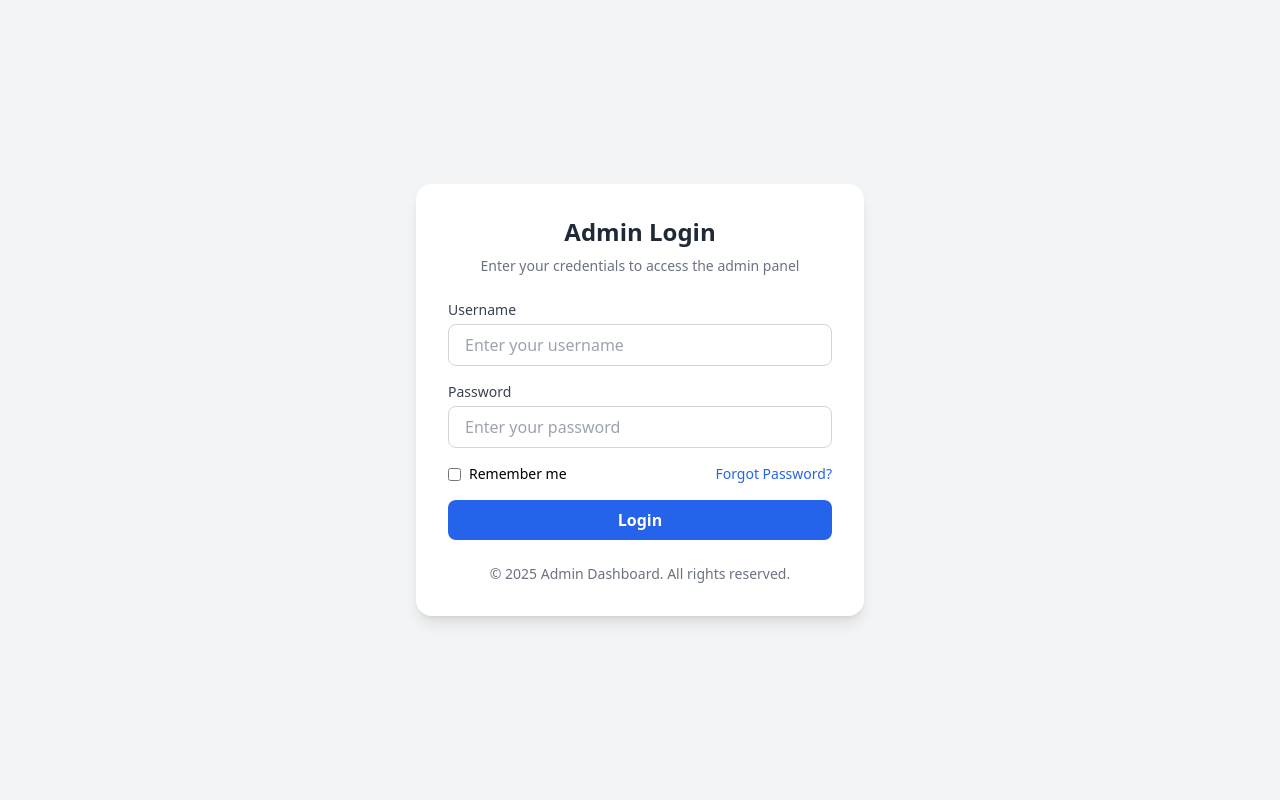
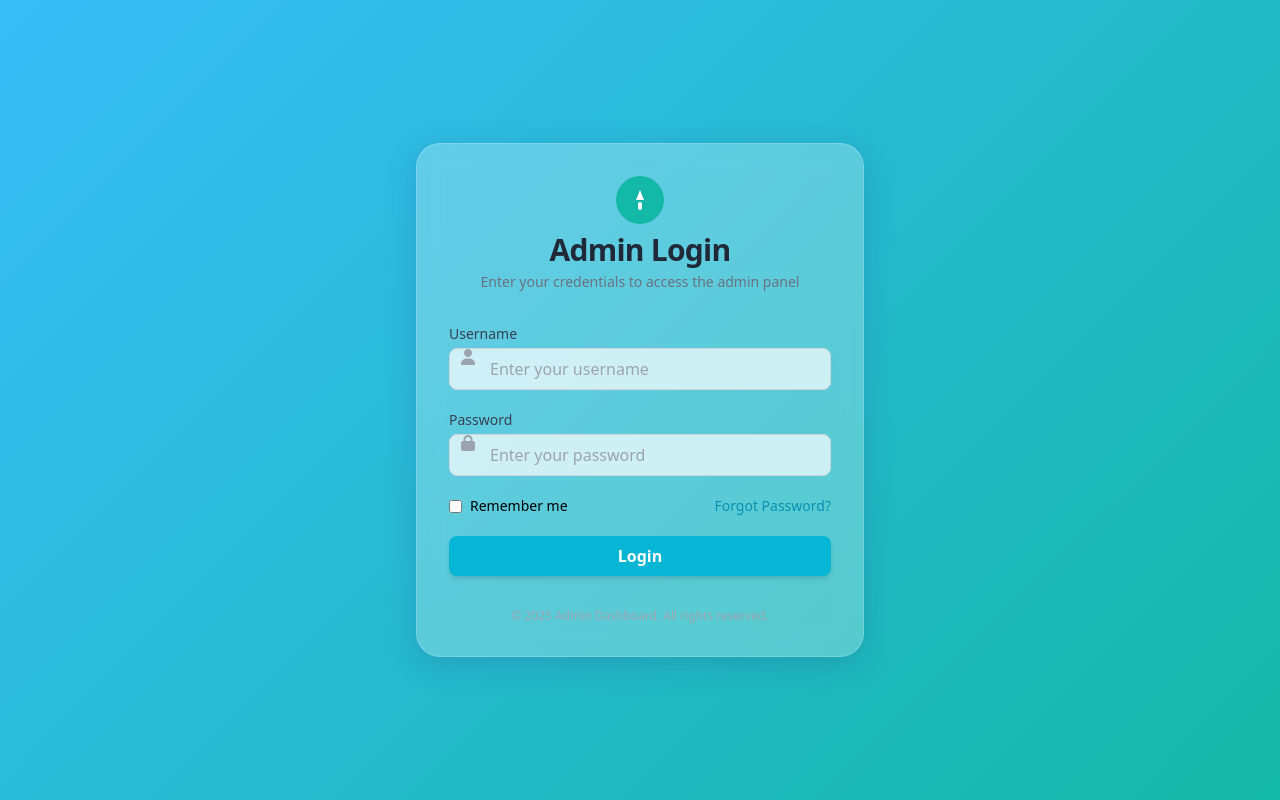
Before and after one commit to Akshavahora/Blissful-Beauty, a PHP site: page /admin_login.php in a window 1280 px wide. Run offline with PHP 8.4, Linux system fonts and the light colour scheme; some libraries are stand-ins or nearby versions.

Commit message:
made admin login attractive

```diff
--- a/admin/components/admin_login.php
+++ b/admin/components/admin_login.php
@@ -1,50 +1,94 @@
 <!DOCTYPE html>
 <html lang="en">
+
 <head>
+    <meta charset="UTF-8">
+    <meta name="viewport" content="width=device-width, initial-scale=1.0">
+    <title>Admin Login</title>
     <script src="https://cdn.tailwindcss.com"></script>
-    <title>Admin Login</title>
+    <link rel="stylesheet" href="https://cdnjs.cloudflare.com/ajax/libs/font-awesome/6.4.2/css/all.min.css">
+    <style>
+        body {
+            min-height: 100vh;
+            background: linear-gradient(135deg, #38bdf8 0%, #14b8a6 100%);
+        }
+
+        .glass {
+            background: rgba(255, 255, 255, 0.25);
+            box-shadow: 0 8px 32px 0 rgba(31, 38, 135, 0.18);
+            backdrop-filter: blur(12px);
+            -webkit-backdrop-filter: blur(12px);
+            border-radius: 1.5rem;
+            border: 1.5px solid rgba(255, 255, 255, 0.18);
+        }
+
+        .fade-in {
+            animation: fadeIn 1s ease;
+        }
+
+        @keyframes fadeIn {
+            from {
+                opacity: 0;
+                transform: translateY(30px);
+            }
+
+            to {
+                opacity: 1;
+                transform: translateY(0);
+            }
+        }
+    </style>
 </head>
-<body class="bg-gray-100 flex justify-center items-center min-h-screen">
 
-<div class="w-full max-w-md bg-white shadow-lg rounded-2xl p-8 space-y-6">
-    <div class="text-center">
-        <h2 class="text-2xl font-bold text-gray-800">Admin Login</h2>
-        <p class="text-gray-500 text-sm mt-2">Enter your credentials to access the admin panel</p>
+<body class="flex justify-center items-center min-h-screen">
+
+    <div class="w-full max-w-md glass p-8 space-y-8 fade-in">
+        <div class="flex flex-col items-center">
+            <!-- Logo Placeholder -->
+            <div class="mb-2">
+                <svg width="48" height="48" viewBox="0 0 48 48" fill="none" xmlns="http://www.w3.org/2000/svg">
+                    <circle cx="24" cy="24" r="24" fill="#14b8a6" />
+                    <path d="M24 14L28 24H20L24 14Z" fill="white" />
+                    <rect x="22" y="26" width="4" height="8" rx="2" fill="white" />
+                </svg>
+            </div>
+            <h2 class="text-3xl font-extrabold text-gray-800 tracking-tight">Admin Login</h2>
+            <p class="text-gray-500 text-sm mt-1">Enter your credentials to access the admin panel</p>
         </div>
 
         <!-- Login Form -->
-    <form id="adminLoginForm" class="space-y-4">
-        <div>
-            <label class="block text-sm font-medium text-gray-700">Username</label>
+        <form id="adminLoginForm" class="space-y-5">
+            <div class="relative">
+                <label class="block text-sm font-medium text-gray-700 mb-1">Username</label>
+                <span class="absolute left-3 top-1/2 -translate-y-1/2 text-gray-400"><i class="fa fa-user"></i></span>
                 <input type="text" id="username" placeholder="Enter your username"
-                class="w-full mt-1 px-4 py-2 border border-gray-300 rounded-lg focus:ring focus:ring-blue-200">
+                    class="w-full pl-10 pr-4 py-2 border border-gray-300 rounded-lg focus:ring-2 focus:ring-cyan-400 focus:border-cyan-400 transition outline-none bg-white/70">
             </div>
-
-        <div>
-            <label class="block text-sm font-medium text-gray-700">Password</label>
+            <div class="relative">
+                <label class="block text-sm font-medium text-gray-700 mb-1">Password</label>
+                <span class="absolute left-3 top-1/2 -translate-y-1/2 text-gray-400"><i class="fa fa-lock"></i></span>
                 <input type="password" id="password" placeholder="Enter your password"
-                class="w-full mt-1 px-4 py-2 border border-gray-300 rounded-lg focus:ring focus:ring-blue-200">
+                    class="w-full pl-10 pr-4 py-2 border border-gray-300 rounded-lg focus:ring-2 focus:ring-cyan-400 focus:border-cyan-400 transition outline-none bg-white/70">
             </div>
-
             <div class="flex justify-between items-center">
-            <label class="flex items-center text-sm">
-                <input type="checkbox" class="text-blue-500">
+                <label class="flex items-center text-sm select-none">
+                    <input type="checkbox" class="accent-cyan-500">
                     <span class="ml-2">Remember me</span>
                 </label>
-            <a href="#" class="text-blue-600 text-sm hover:underline">Forgot Password?</a>
+                <a href="#" class="text-cyan-600 text-sm hover:underline">Forgot Password?</a>
             </div>
-
             <button type="button" onclick="handleLogin()"
-            class="w-full bg-blue-600 hover:bg-blue-700 text-white py-2 rounded-lg font-semibold transition">
-            Login
+                class="w-full bg-cyan-500 hover:bg-cyan-600 text-white py-2 rounded-lg font-semibold transition-all duration-200 shadow-md flex items-center justify-center gap-2">
+                <span id="loginBtnText">Login</span>
+                <span id="loginSpinner" class="hidden animate-spin"><i class="fa fa-spinner"></i></span>
             </button>
         </form>
 
         <!-- Error Message -->
-    <p id="errorMessage" class="text-red-500 text-sm text-center hidden">Invalid Username or Password</p>
+        <p id="errorMessage" class="text-red-500 text-sm text-center hidden transition-all duration-300">Invalid Username or Password</p>
 
         <!-- Footer -->
-    <p class="text-center text-sm text-gray-500">© 2025 Admin Dashboard. All rights reserved.</p>
+        <p class="text-center text-xs text-gray-400">© 2025 Admin Dashboard. All rights reserved.</p>
     </div>
 
     <script>
@@ -52,18 +96,49 @@
             const username = document.getElementById('username').value;
             const password = document.getElementById('password').value;
             const errorMessage = document.getElementById('errorMessage');
+            const loginBtnText = document.getElementById('loginBtnText');
+            const loginSpinner = document.getElementById('loginSpinner');
 
+            // Show spinner
+            loginBtnText.classList.add('opacity-50');
+            loginSpinner.classList.remove('hidden');
+
+            setTimeout(() => {
                 // Example validation logic
                 if (username === 'admin' && password === 'admin123') {
-            alert('Login successful');
                     errorMessage.classList.add('hidden');
-            // Redirect to dashboard or something
-            // window.location.href = '/admin-dashboard';
+                    loginBtnText.classList.remove('opacity-50');
+                    loginSpinner.classList.add('hidden');
+                    // Animate card out and redirect
+                    document.querySelector('.glass').classList.add('animate-bounce');
+                    setTimeout(() => {
+                        window.location.href = '/admin-dashboard';
+                    }, 600);
                 } else {
                     errorMessage.classList.remove('hidden');
+                    errorMessage.classList.add('animate-shake');
+                    loginBtnText.classList.remove('opacity-50');
+                    loginSpinner.classList.add('hidden');
+                    setTimeout(() => errorMessage.classList.remove('animate-shake'), 500);
                 }
+            }, 900);
         }
+        // Add shake animation
+        const style = document.createElement('style');
+        style.innerHTML = `
+    @keyframes shake {
+        0% { transform: translateX(0); }
+        20% { transform: translateX(-8px); }
+        40% { transform: translateX(8px); }
+        60% { transform: translateX(-8px); }
+        80% { transform: translateX(8px); }
+        100% { transform: translateX(0); }
+    }
+    .animate-shake { animation: shake 0.5s; }
+    `;
+        document.head.appendChild(style);
     </script>
 
 </body>
+
 </html>
```
Lines whose indentation alone changed are shown as unchanged.
